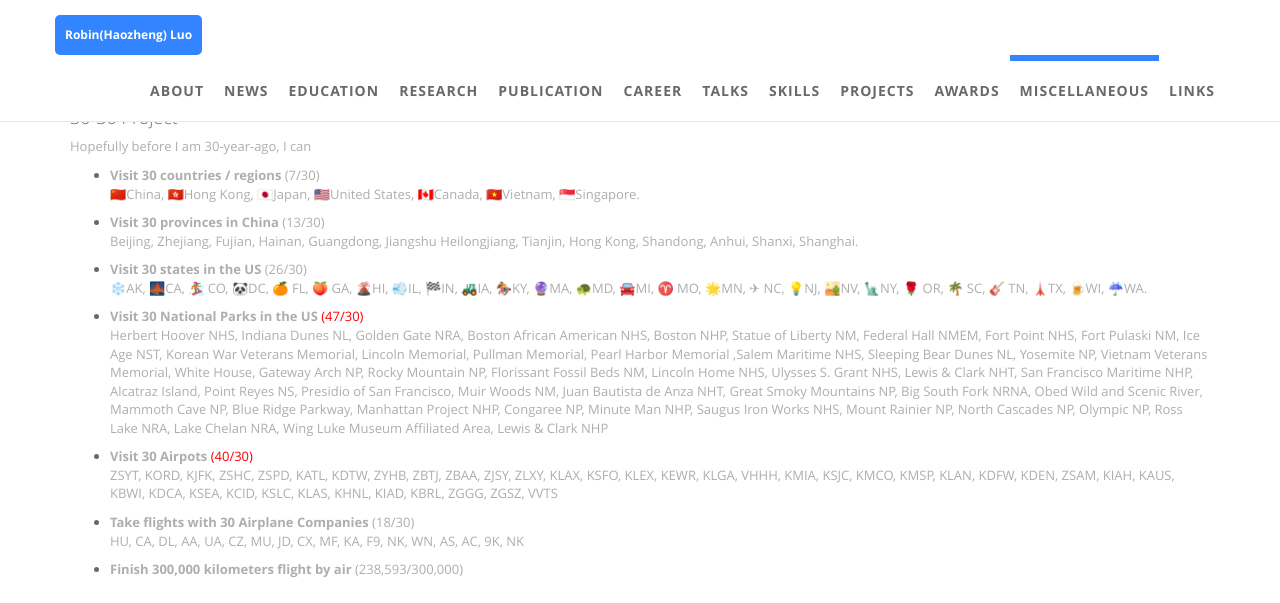
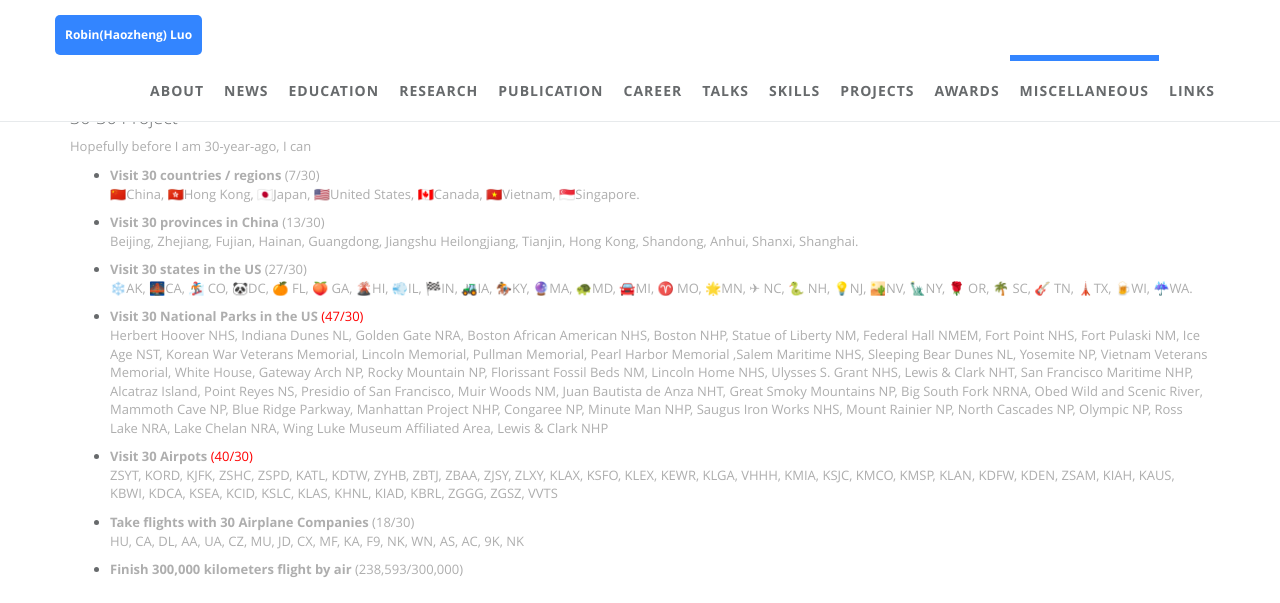
Before and after one commit to robinzixuan/robin.github.io, a Jekyll site: the page built from index.html, in a window 1280 px wide and 900 px high, scrolled down 11186 px, cut to the strip 0-603 px from the top of the window. Built offline with Jekyll 4.4.1, drawn with Linux system fonts in a browser that asks for light colours.

Commit message:
Update miscellaneous.html

```diff
--- a/_includes/sections/miscellaneous.html
+++ b/_includes/sections/miscellaneous.html
@@ -17,8 +17,8 @@
     Heilongjiang, Tianjin, Hong Kong, Shandong, Anhui, Shanxi,
     Shanghai.</p>
     </li>
-    <li><p><b>Visit 30 states in the US</b> (26/30)<br />
-    ❄️AK, 🌉CA, 🏂 CO, 🐼DC, 🍊 FL, 🍑 GA, 🌋HI, 💨IL, 🏁IN, 🚜IA, 🏇KY, 🔮MA, 🐢MD,  🚘MI, ♈ MO, 🌟MN, ✈ NC, 💡NJ, 🏜️NV, 🗽NY, 🌹 OR,  🌴 SC,  🎸 TN, 🗼TX, 🍺WI, ☔WA.</p>
+    <li><p><b>Visit 30 states in the US</b> (27/30)<br />
+    ❄️AK, 🌉CA, 🏂 CO, 🐼DC, 🍊 FL, 🍑 GA, 🌋HI, 💨IL, 🏁IN, 🚜IA, 🏇KY, 🔮MA, 🐢MD,  🚘MI, ♈ MO, 🌟MN, ✈ NC, 🐍 NH, 💡NJ, 🏜️NV, 🗽NY, 🌹 OR,  🌴 SC,  🎸 TN, 🗼TX, 🍺WI, ☔WA.</p>
     </li>
     <li><p><b>Visit 30 National Parks in the US</b> <span style="color:red"> (47/30)</span><br />
          Herbert Hoover NHS, Indiana Dunes NL, Golden Gate NRA, Boston African American
```
